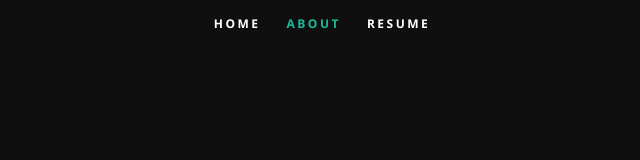
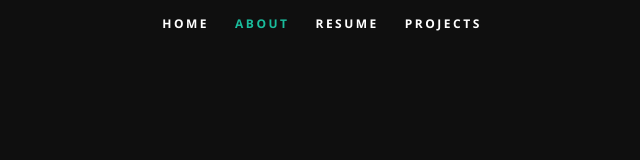
Before and after one commit to sidharthmrao/Old-Website, a React (Create React App) app: page / in a window 1280 px wide. Shown: the top 160 px of the page, without its empty margins (318-958 px from the left). Built offline with nearby package versions, Linux system fonts and the light colour scheme.

Commit message:
Update top bar.

```diff
--- a/src/Components/Header.js
+++ b/src/Components/Header.js
@@ -38,8 +38,14 @@ class Header extends Component {
             </li>
 
             <li>
-              <a className="smoothscroll" href="#resume">
+              <a href="/files/Resume.PDF">
                 Resume
+              </a>
+            </li>
+
+	    <li>
+              <a href="https://bored.iamsrao.com">
+                Projects
               </a>
             </li>
 
```
